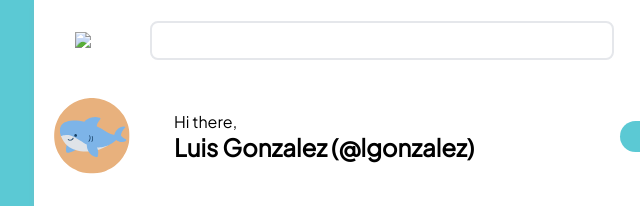
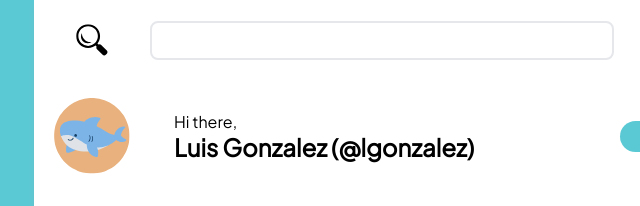
Before and after one commit to j4mes999/admin-dashboard, a plain HTML site: page index.html in a window 1280 px wide. Shown: the top 206 px of the page, 286-926 px from the left. Drawn offline with Linux system fonts and the light colour scheme; the site is published under a folder, as on GitHub Pages, so addresses that start at the root find nothing.

Commit message:
Fix seach icon

```diff
--- a/index.html
+++ b/index.html
@@ -73,7 +73,7 @@
             </ul>
         </div>
         <div class="header">
-            <img class="icon-group" src="/media/search.svg">
+            <img class="icon-group" src="media/search.svg">
             <input class="search-bar" type="search" name="search" id="search">
             <img src="media/notification.svg" class="icon-group notification">
             <img src="media/sharky.svg" class="icon-group">
```
